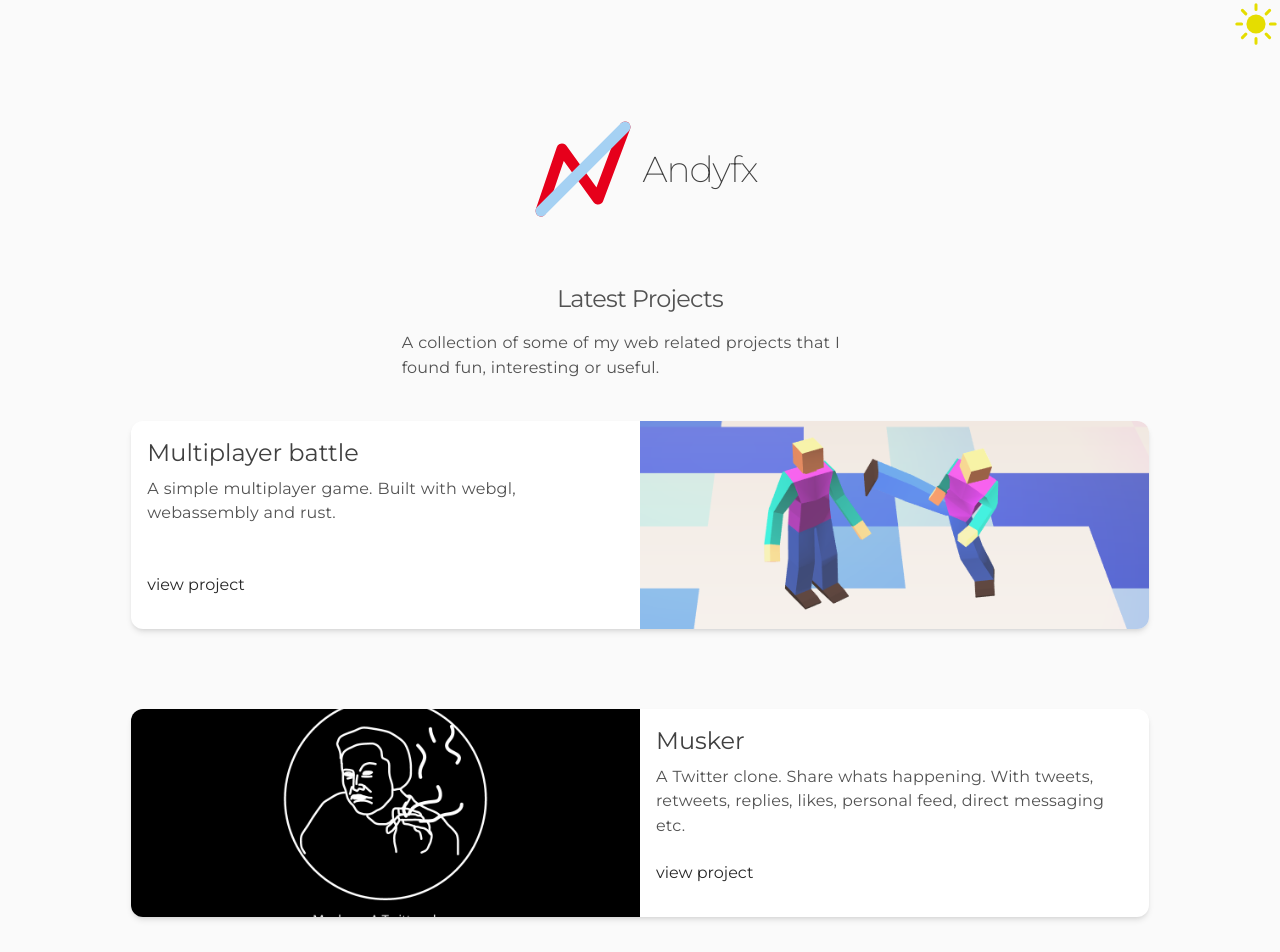
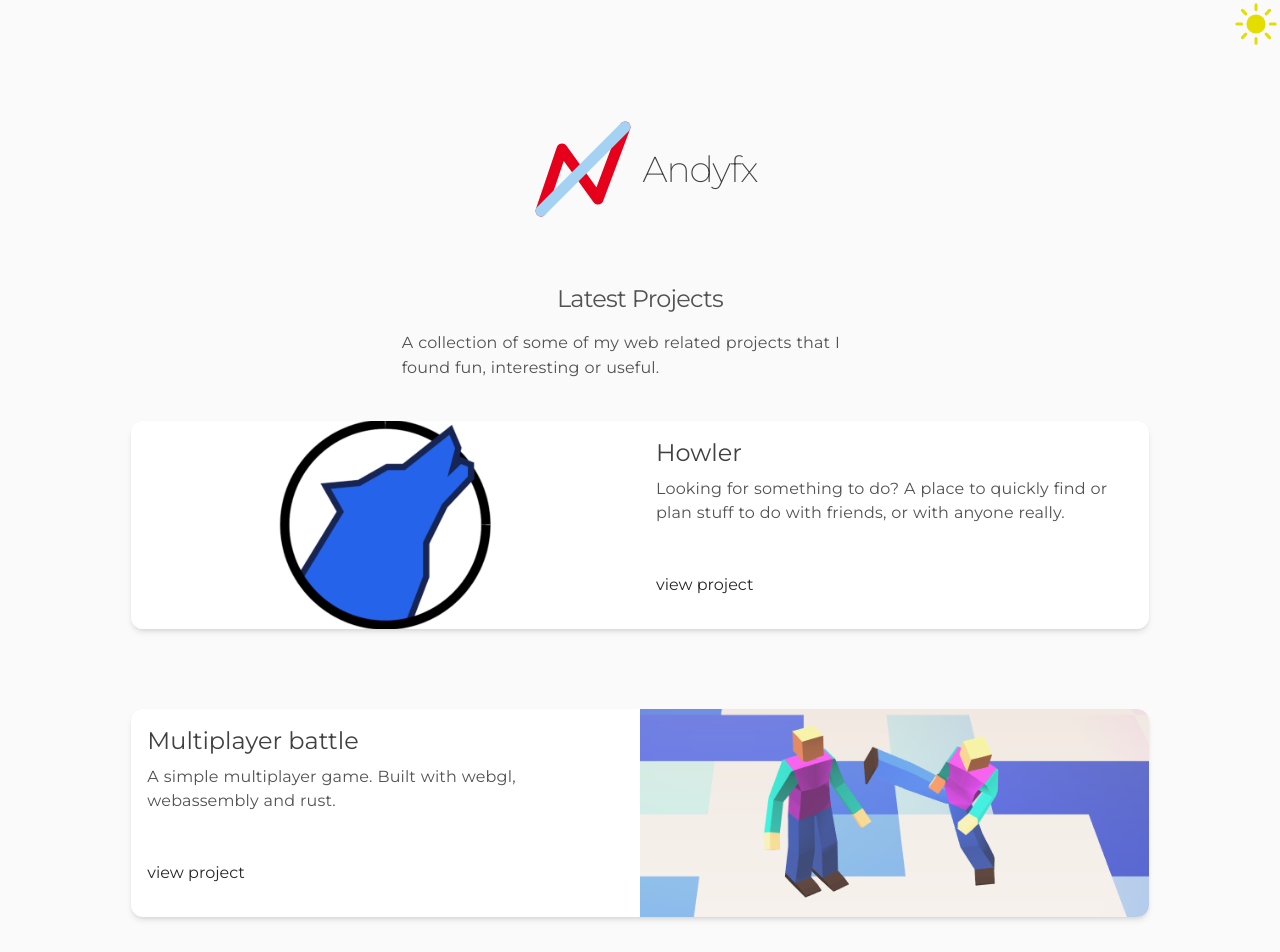
Before and after one commit to Andersgee/projects, a Next.js app: page / in a window 1280 px wide. Shown: the top 952 px of the page. Built offline with nearby package versions, Linux system fonts and the light colour scheme.

Commit message:
howler card

```diff
--- a/src/pages/index.tsx
+++ b/src/pages/index.tsx
@@ -18,6 +18,7 @@ import img_wasmshakespeare from "public/projectimages/wasmShakespeare.png";
 import img_musker from "public/projectimages/musker.png";
 import img_covidstats from "public/projectimages/covidstats.png";
 import img_multiplayerbattle from "public/projectimages/multiplayerbattle.png";
+import img_howler from "public/projectimages/howler.png";
 
 const Home: NextPage = () => {
   return (
@@ -49,6 +50,13 @@ const Home: NextPage = () => {
 
           <Card
             priority
+            href="https://howler.andyfx.net"
+            img={img_howler}
+            label="Howler"
+            description="Looking for something to do? A place to quickly find or plan stuff to do with friends, or with anyone really."
+          />
+          <Card
+            priority
             href="https://battle.andyfx.net"
             img={img_multiplayerbattle}
             label="Multiplayer battle"
@@ -56,7 +64,6 @@ const Home: NextPage = () => {
             flipOrder
           />
           <Card
-            priority
             href="https://musker.andyfx.net"
             img={img_musker}
             label="Musker"
```
Also changed, not shown: public/projectimages/howler.png (added).
